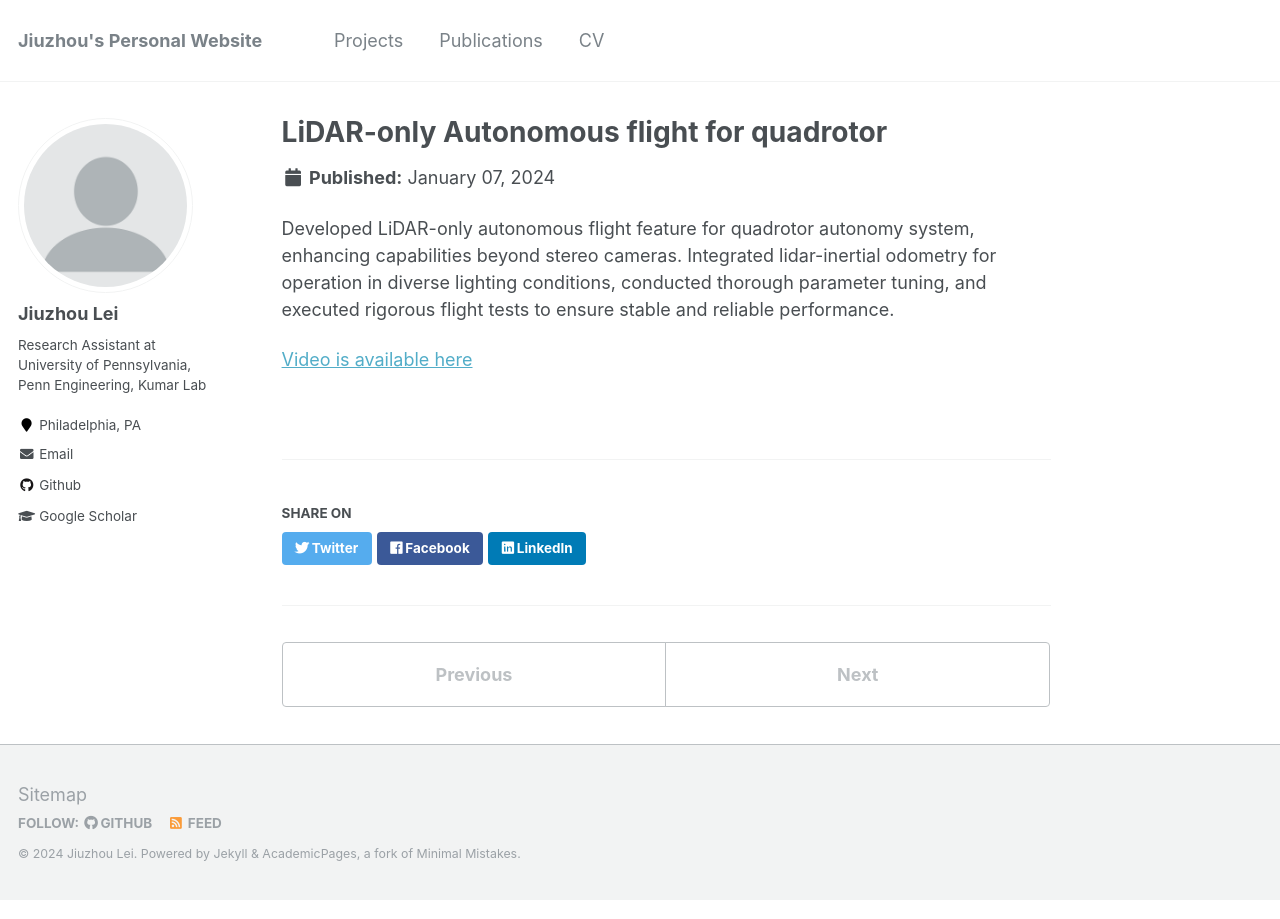
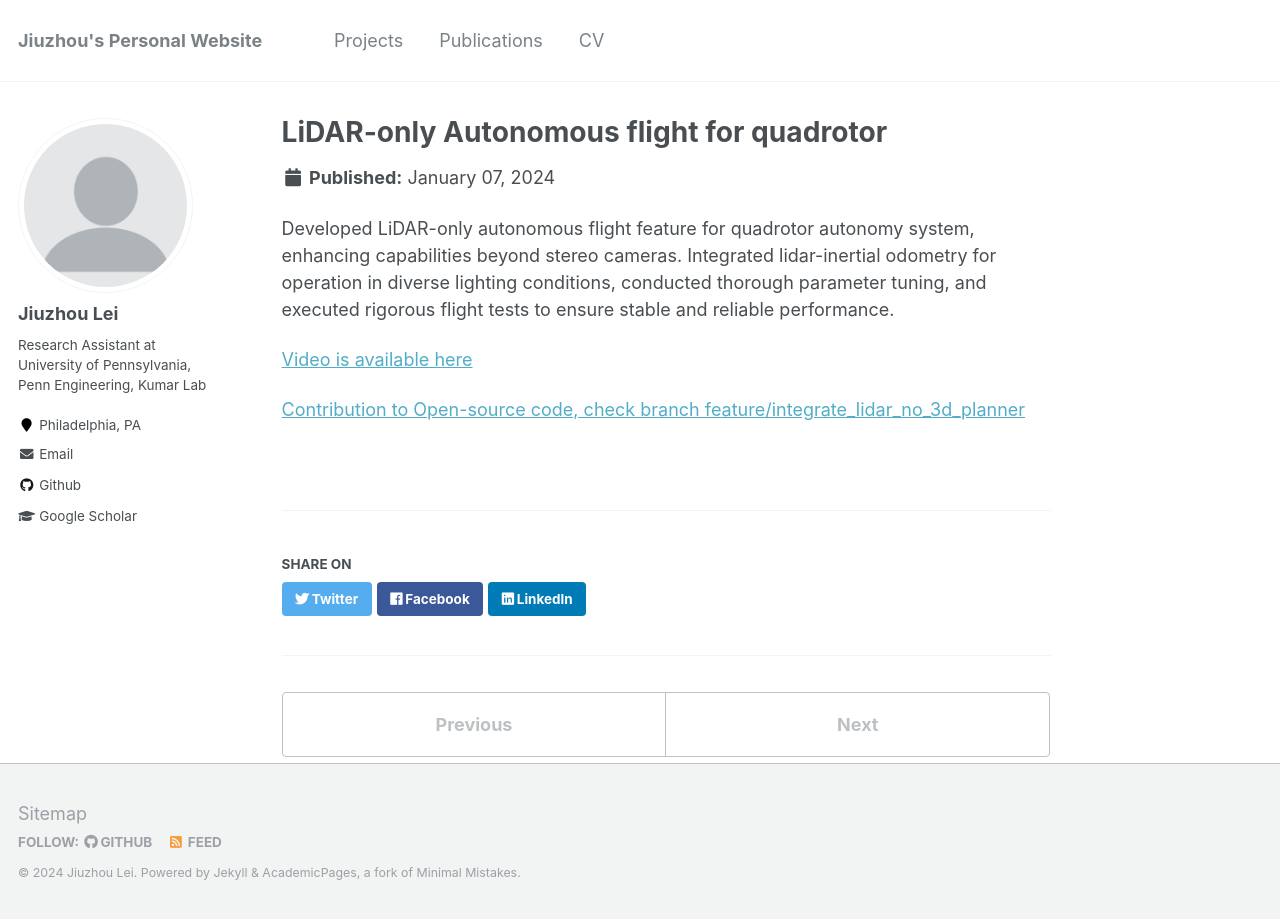
Before and after one commit to RollingOat/jiuzhou_lei.github.io, a Jekyll site: the page built from _portfolio/portfolio-3.md, in a window 1280 px wide. Built offline with Jekyll 4.4.1, drawn with Linux system fonts in a browser that asks for light colours.

Commit message:
Update portfolio-3.md

```diff
--- a/_portfolio/portfolio-3.md
+++ b/_portfolio/portfolio-3.md
@@ -9,3 +9,5 @@ stereo cameras. Integrated lidar-inertial odometry for operation in diverse ligh
 parameter tuning, and executed rigorous flight tests to ensure stable and reliable performance.
 
 [Video is available here](https://drive.google.com/file/d/12nkoN43BdM8XRaXNUpn1VToKISKLs1jP/view?usp=drive_link)
+
+[Contribution to Open-source code, check branch feature/integrate_lidar_no_3d_planner](https://github.com/KumarRobotics/kr_autonomous_flight)
```
